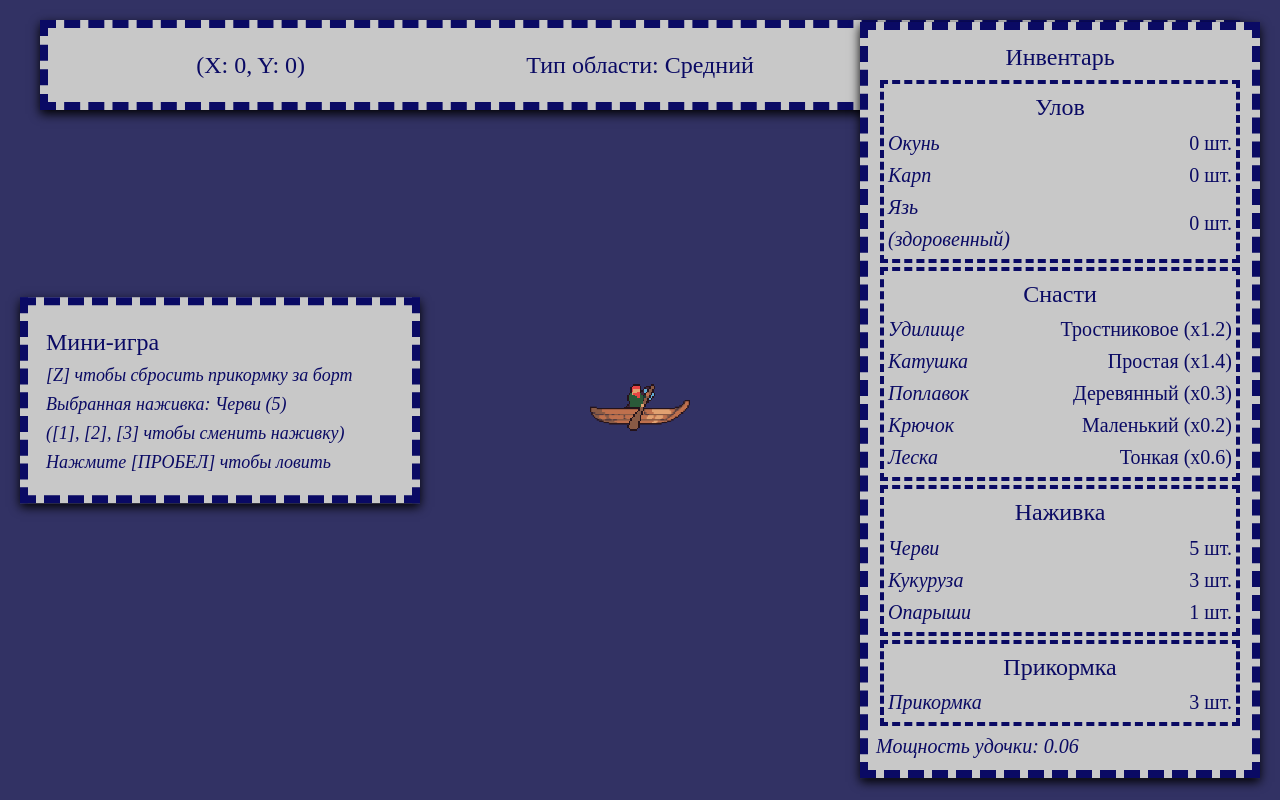
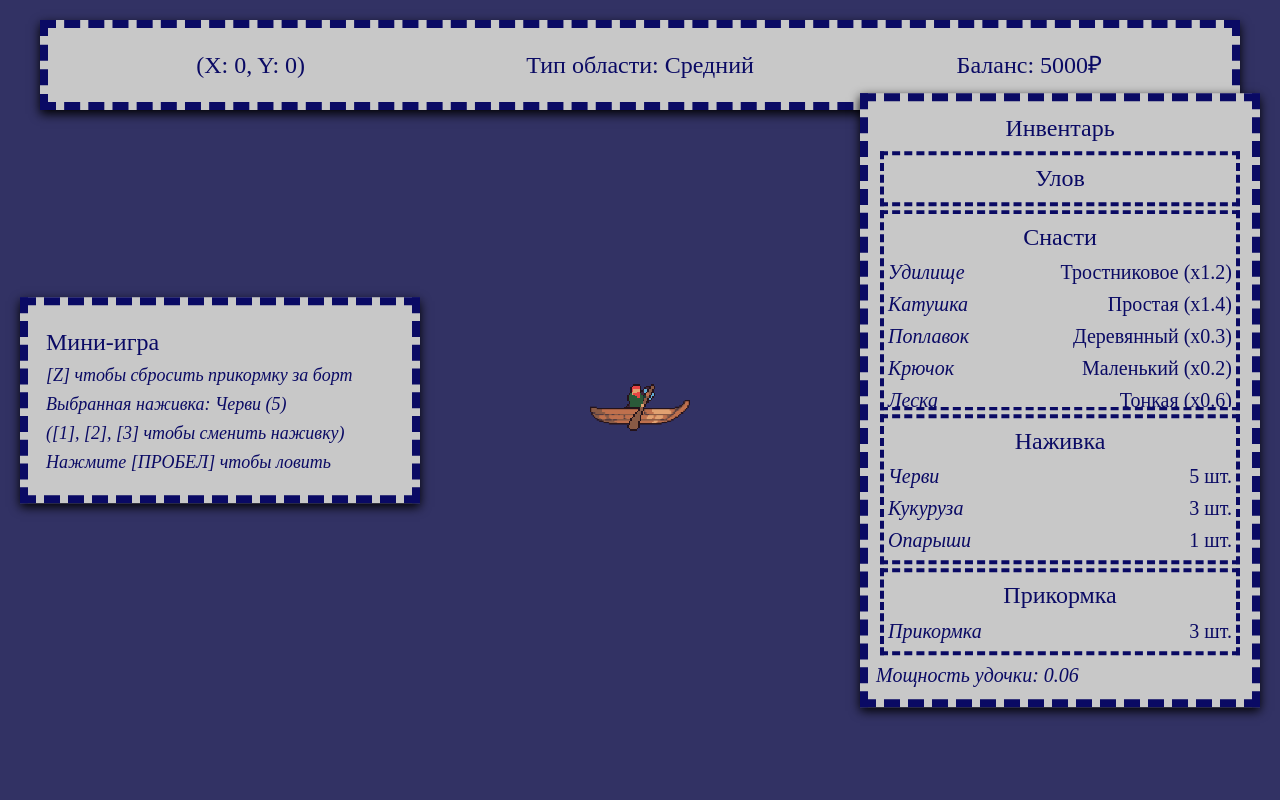
Before and after one commit to reznikovkg/vue-3-docker-compose, a Vue app in the folder vue/: page / in a window 1280 px wide. Built offline with nearby package versions, Linux system fonts and the light colour scheme; a web font is replaced by a local one.

Commit message:
Добавляет вес рыбе, убирает информацию о ценах и названиях в constants.js

```diff
--- a/vue/src/components/Inventory.vue
+++ b/vue/src/components/Inventory.vue
@@ -7,19 +7,9 @@
     <div class="inventory__list">
       <span class="inventory__title">Улов</span>
 
-      <div class="inventory__item">
-        <span class="inventory__label">Окунь</span>
-        <span class="inventory__value">{{ inventory.common }} шт.</span>
-      </div>
-
-      <div class="inventory__item">
-        <span class="inventory__label">Карп</span>
-        <span class="inventory__value">{{ inventory.rare }} шт.</span>
-      </div>
-
-      <div class="inventory__item">
-        <span class="inventory__label">Язь <br>(здоровенный)</span>
-        <span class="inventory__value">{{ inventory.legendary }} шт.</span>
+      <div class="inventory__item" v-for="fish in inventory">
+        <span class="inventory__label">{{ fishNames[fish.type] }}</span>
+        <span class="inventory__value">{{ fish.weight }} кг</span>
       </div>
     </div>
 
@@ -91,6 +81,7 @@ import { useStore } from 'vuex'
 const store = useStore()
 
 const inventory = computed(() => store.getters['game/getInventory'])
+const fishNames = computed(() => store.getters['game/constants/getFishNames'])
 
 const tackles = computed(() => store.getters['game/getTackles'])
 
@@ -153,6 +144,17 @@ const power = computed(() => store.getters['game/getPower'])
     border: 4px dashed rgb(10, 10, 100);
     padding: 4px;
     margin: 4px;
+
+    max-height: 200px;
+    overflow-y: auto;
+
+    &::-webkit-scrollbar {
+      width: 6px;
+    }
+
+    &::-webkit-scrollbar-thumb {
+      background: rgb(10, 10, 100);
+    }
   }
 
   &__item {
--- a/vue/src/components/Market.vue
+++ b/vue/src/components/Market.vue
@@ -7,30 +7,13 @@
   <div class="market__list">
     <span class="market__title">Продать рыбу</span>
 
-    <div class="market__item" v-if="inventory.common != 0">
-      <span class="market__label">Окунь</span>
+    <div class="market__item" v-for="fish in inventory">
+      <span class="market__label">{{ fishNames[fish.type] }} ({{ fish.weight }} кг)</span>
+
       <button
         class="market__btn"
-        @click="() => sellFish('common')">
-        Продать за {{ fishPrices['common'] }}₽
-      </button>
-    </div>
-
-    <div class="market__item" v-if="inventory.rare != 0">
-      <span class="market__label">Карп</span>
-      <button
-        class="market__btn"
-        @click="() => sellFish('rare')">
-        Продать за {{ fishPrices['rare'] }}₽
-      </button>
-    </div>
-
-    <div class="market__item" v-if="inventory.legendary != 0">
-      <span class="market__label">Язь <br>(здоровенный)</span>
-      <button
-        class="market__btn"
-        @click="() => sellFish('legendary')">
-        Продать за {{ fishPrices['legendary'] }}₽
+        @click="() => sellFish(fish)">
+        Продать за {{  Math.round(fishPrices[fish.type] * fish.weight * 100) / 100 }}₽
       </button>
     </div>
   </div>
@@ -220,24 +203,13 @@ import { useStore } from 'vuex'
 
 const store = useStore()
 
-const fishPrices = {
-  common: 5,
-  rare: 20,
-  legendary: 50
-}
-
-const baitsPrices = {
-  worms: 1,
-  corn: 10,
-  maggots: 25,
-  groundbait: 5
-}
+const fishNames = computed(() => store.getters['game/constants/getFishNames'])
+const fishPrices = computed(() => store.getters['game/constants/getFishPrices'])
+const baitsPrices = computed(() => store.getters['game/constants/getBaitsPrices'])
 
 const opened = ref(false)
 
 const inventory = computed(() => store.getters['game/getInventory'])
-
-const balance = computed(() => store.getters['game/getBalance'])
 
 const islands = computed(() => store.getters['game/getIslands'])
 
@@ -252,17 +224,13 @@ const hooks = computed(() => store.getters['game/tacklesList/getHooksList'])
 const lines = computed(() => store.getters['game/tacklesList/getLinesList'])
 
 
-const sellFish = (type) => {
-  if (inventory.value[type] > 0) {
-    store.dispatch('game/sellFish', {type: type, price: fishPrices[type]})
-  }
+const sellFish = (fish) => {
+  store.dispatch('game/sellFish', {item: fish, price: Math.round(fishPrices[fish.type] * fish.weight * 100) / 100})
 }
 
 const buyBait = (type) => {
-  const price = baitsPrices[type]
-  if (balance.value - price >= 0) {
-    store.dispatch('game/buyBait', {type: type, price: price})
-  }
+  const price = baitsPrices.value[type]
+  store.dispatch('game/buyBait', {type: type, price: price})
 }
 
 const buyTackle = (type, item) => {
--- a/vue/src/components/MiniGame.vue
+++ b/vue/src/components/MiniGame.vue
@@ -97,7 +97,7 @@ const handleSpace = (e) => {
       }
 
       store.dispatch('game/removeZone')
-      store.dispatch('game/addFish', baitToFish[activeBait.value])
+      store.dispatch('game/addFish', {type: baitToFish[activeBait.value], weight: Math.round(10 + Math.random() * 100) / 10})
     }
     store.dispatch('game/useBait', activeBait.value)
     stopMiniGame()
--- /dev/null
+++ b/vue/src/store/game/constants.js
@@ -0,0 +1,28 @@
+export default {
+  namespaced: true,
+  state () {
+    return {
+      fishNames: {
+        common: 'Окунь',
+        rare: 'Карп',
+        legendary: 'Язь'
+      },
+      fishPrices: {
+        common: 5,
+        rare: 20,
+        legendary: 50
+      },
+      baitsPrices: {
+        worms: 1,
+        corn: 10,
+        maggots: 25,
+        groundbait: 5
+      }
+    }
+  },
+  getters: {
+    getFishNames: (state) => state.fishNames,
+    getFishPrices: (state) => state.fishPrices,
+    getBaitsPrices: (state) => state.baitsPrices
+  }
+}
--- a/vue/src/store/game/index.js
+++ b/vue/src/store/game/index.js
@@ -1,3 +1,4 @@
+import constants from './constants'
 import tacklesList from './tacklesList'
 
 const MUTATIONS = {
@@ -28,11 +29,7 @@ const defaultState = {
     rowing: false
   },
   balance: 5000,
-  inventory: {
-    common: 0,
-    rare: 0,
-    legendary: 0
-  },
+  inventory: [],
   tackles: {
     rod: 0,
     reel: 0,
@@ -135,9 +132,8 @@ export default {
     [MUTATIONS.FISHING]: (state) => {
       state.isFishing = !state.isFishing
     },
-    [MUTATIONS.ADD_FISH]: (state, type) => {
-      if (state.inventory[type] !== undefined)
-        state.inventory[type] += 1
+    [MUTATIONS.ADD_FISH]: (state, item) => {
+      state.inventory.push(item)
     },
     [MUTATIONS.SET_ROWING]: (state, value) => {
       state.boat.rowing = value
@@ -149,9 +145,10 @@ export default {
       const boat = state.boat
       state.zones = state.zones.filter(zone => !(zone.x - 80 <= boat.x && zone.x + 80 >= boat.x && zone.y - 80 <= boat.y && zone.y + 80 >= boat.y))
     },
-    [MUTATIONS.SELL_FISH]: (state, type) => {
-      if (state.inventory[type] > 0) {
-        state.inventory[type]--
+    [MUTATIONS.SELL_FISH]: (state, item) => {
+      const index = state.inventory.findIndex(i => i.id === item.id)
+      if (index !== -1) {
+        state.inventory.splice(index, 1)
       }
     },
     [MUTATIONS.BUY_BAIT]: (state, type) => {
@@ -236,8 +233,10 @@ export default {
       store.commit(MUTATIONS.FISHING)
       store.dispatch('save')
     },
-    addFish: (store, type) => {
-      store.commit(MUTATIONS.ADD_FISH, type)
+    addFish: (store, payload) => {
+      const {type, weight} = payload
+      const item = {id: Date.now(), type: type, weight: weight}
+      store.commit(MUTATIONS.ADD_FISH, item)
       store.dispatch('save')
     },
     generateZones: (store) => {
@@ -276,12 +275,11 @@ export default {
       store.dispatch('save')
     },
     sellFish: (store, payload) => {
-      const {type, price} = payload
-      if (store.state.inventory[type] > 0) {
-        store.commit(MUTATIONS.SELL_FISH, type)
-        store.commit(MUTATIONS.CHANGE_BALANCE, price)
-        store.dispatch('save')
-      }
+      const {item, price} = payload
+      console.log(item)
+      store.commit(MUTATIONS.SELL_FISH, item)
+      store.commit(MUTATIONS.CHANGE_BALANCE, price)
+      store.dispatch('save')
     },
     buyBait: (store, payload) => {
       const {type, price} = payload
@@ -335,6 +333,6 @@ export default {
     }
   },
   modules: {
-    tacklesList
+    tacklesList, constants
   }
 }
```
